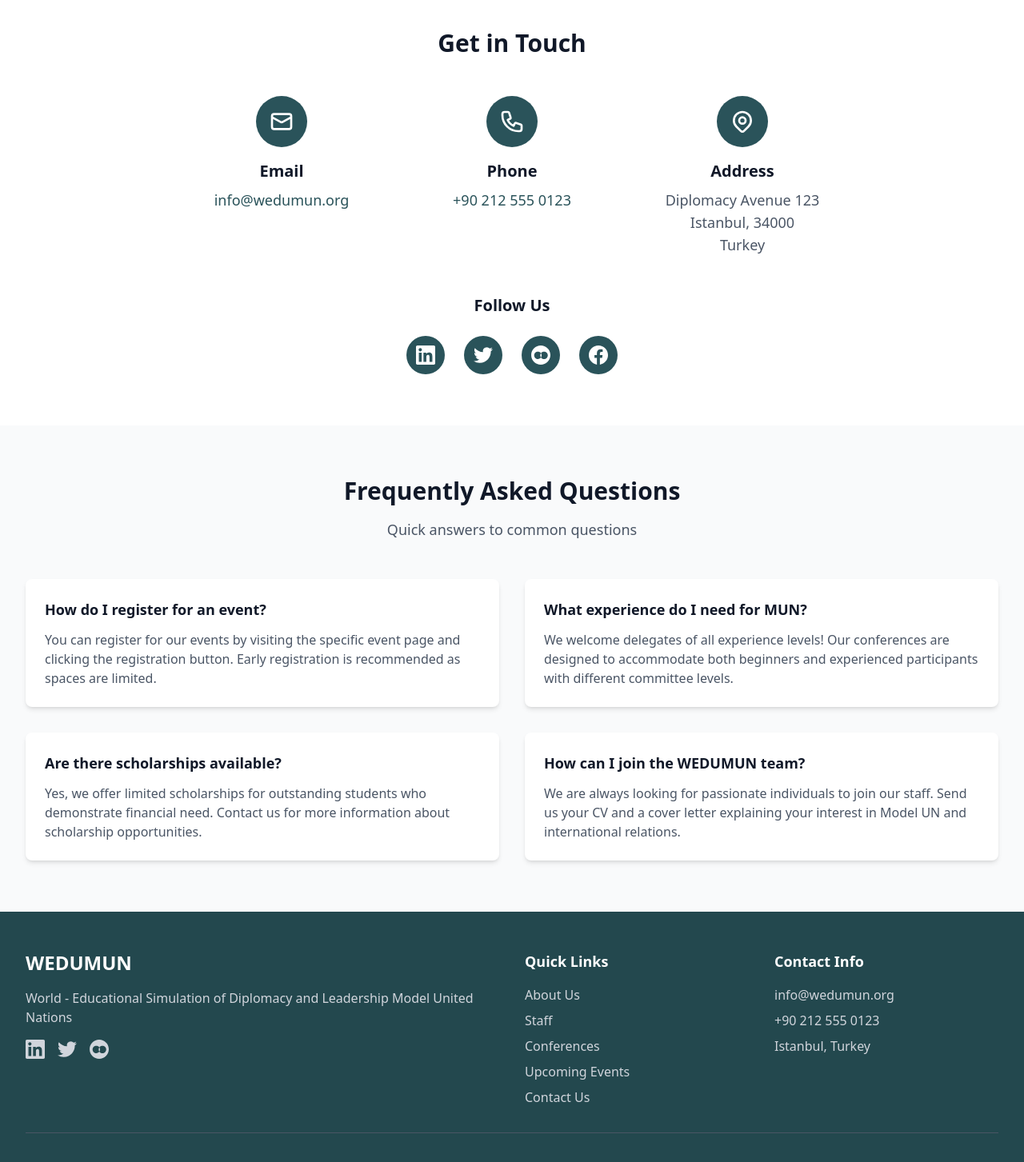
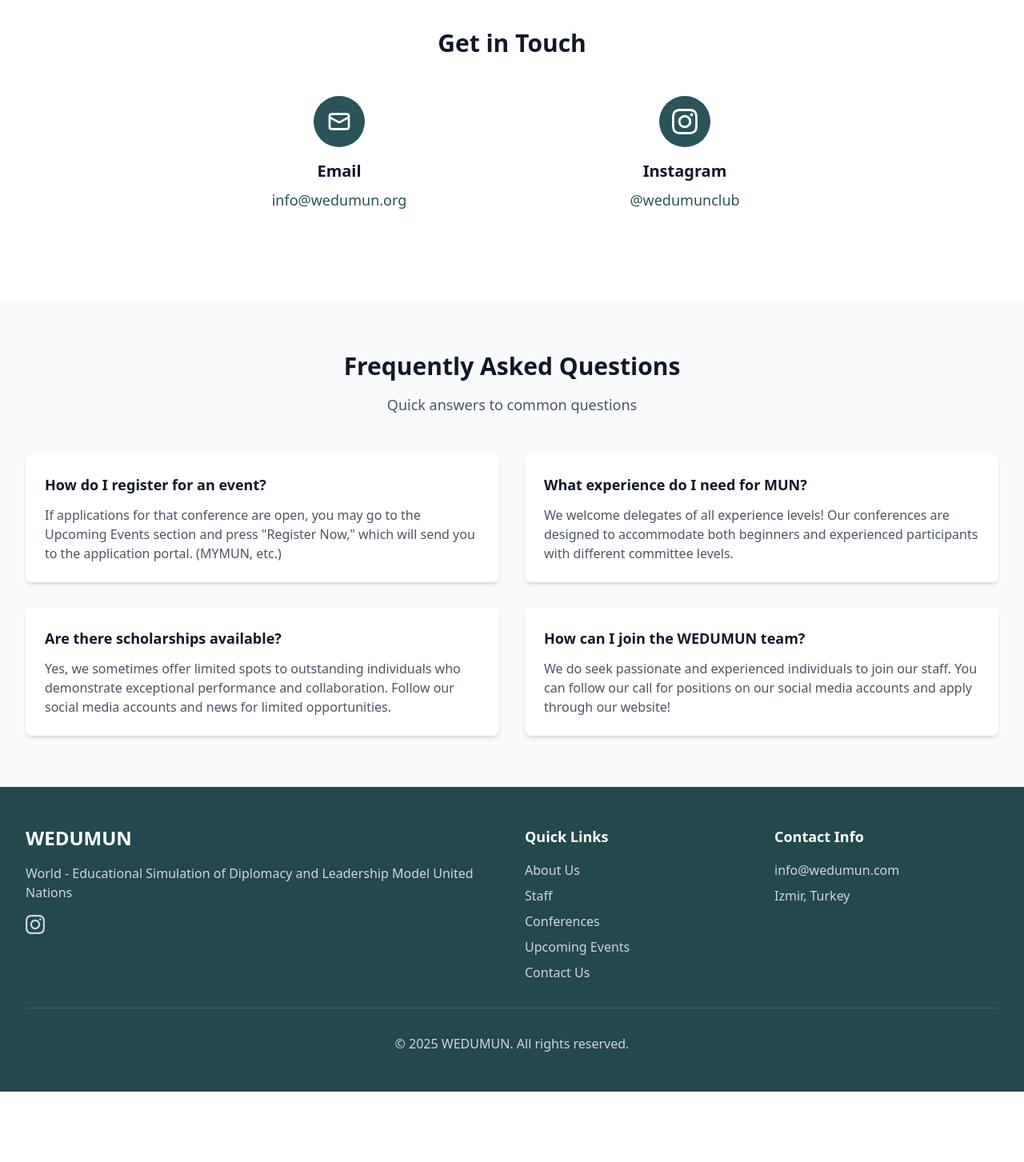
Before and after one commit to heudev/wedumun, a Next.js app: page /contact in a window 1280 px wide. Shown: the part 380-1833 px from the top of the page at 80% size. After the commit the page ends 1745 px from the top, so only its background shows below. Built offline with nearby package versions, Linux system fonts and the light colour scheme.

Commit message:
update contact page

```diff
--- a/src/app/contact/page.tsx
+++ b/src/app/contact/page.tsx
@@ -26,7 +26,7 @@ export default function Contact() {
                         <h2 className="text-3xl font-bold text-gray-900 mb-8">Get in Touch</h2>
                     </div>
 
-                    <div className="grid grid-cols-1 md:grid-cols-3 gap-8 mb-12">
+                    <div className="grid grid-cols-1 md:grid-cols-2 gap-8 mb-12">
                         {/* Email */}
                         <div className="text-center">
                             <div className="w-16 h-16 bg-[#2A535A] rounded-full flex items-center justify-center mx-auto mb-4">
@@ -40,79 +40,16 @@ export default function Contact() {
                             </a>
                         </div>
 
-                        {/* Phone */}
+                        {/* Instagram */}
                         <div className="text-center">
                             <div className="w-16 h-16 bg-[#2A535A] rounded-full flex items-center justify-center mx-auto mb-4">
-                                <svg className="w-8 h-8 text-white" fill="none" stroke="currentColor" viewBox="0 0 24 24">
-                                    <path strokeLinecap="round" strokeLinejoin="round" strokeWidth={2} d="M3 5a2 2 0 012-2h3.28a1 1 0 01.948.684l1.498 4.493a1 1 0 01-.502 1.21l-2.257 1.13a11.042 11.042 0 005.516 5.516l1.13-2.257a1 1 0 011.21-.502l4.493 1.498a1 1 0 01.684.949V19a2 2 0 01-2 2h-1C9.716 21 3 14.284 3 6V5z" />
+                                <svg className="w-8 h-8 text-white" fill="currentColor" viewBox="0 0 24 24">
+                                    <path d="M12 2.163c3.204 0 3.584.012 4.85.07 3.252.148 4.771 1.691 4.919 4.919.058 1.265.069 1.645.069 4.849 0 3.205-.012 3.584-.069 4.849-.149 3.225-1.664 4.771-4.919 4.919-1.266.058-1.644.07-4.85.07-3.204 0-3.584-.012-4.849-.07-3.26-.149-4.771-1.699-4.919-4.92-.058-1.265-.07-1.644-.07-4.849 0-3.204.013-3.583.07-4.849.149-3.227 1.664-4.771 4.919-4.919 1.266-.057 1.645-.069 4.849-.069zm0-2.163c-3.259 0-3.667.014-4.947.072-4.358.2-6.78 2.618-6.98 6.98-.059 1.281-.073 1.689-.073 4.948 0 3.259.014 3.668.072 4.948.2 4.358 2.618 6.78 6.98 6.98 1.281.058 1.689.072 4.948.072 3.259 0 3.668-.014 4.948-.072 4.354-.2 6.782-2.618 6.979-6.98.059-1.28.073-1.689.073-4.948 0-3.259-.014-3.667-.072-4.947-.196-4.354-2.617-6.78-6.979-6.98-1.281-.059-1.69-.073-4.949-.073zm0 5.838c-3.403 0-6.162 2.759-6.162 6.162s2.759 6.163 6.162 6.163 6.162-2.759 6.162-6.163c0-3.403-2.759-6.162-6.162-6.162zm0 10.162c-2.209 0-4-1.79-4-4 0-2.209 1.791-4 4-4s4 1.791 4 4c0 2.21-1.791 4-4 4zm6.406-11.845c-.796 0-1.441.645-1.441 1.44s.645 1.44 1.441 1.44c.795 0 1.439-.645 1.439-1.44s-.644-1.44-1.439-1.44z" />
                                 </svg>
                             </div>
-                            <h3 className="text-xl font-semibold text-gray-900 mb-2">Phone</h3>
-                            <a href={`tel:${contact.phone}`} className="text-[#2A535A] hover:text-[#23484E] transition-colors text-lg">
-                                {contact.phone}
-                            </a>
-                        </div>
-
-                        {/* Address */}
-                        <div className="text-center">
-                            <div className="w-16 h-16 bg-[#2A535A] rounded-full flex items-center justify-center mx-auto mb-4">
-                                <svg className="w-8 h-8 text-white" fill="none" stroke="currentColor" viewBox="0 0 24 24">
-                                    <path strokeLinecap="round" strokeLinejoin="round" strokeWidth={2} d="M17.657 16.657L13.414 20.9a1.998 1.998 0 01-2.827 0l-4.244-4.243a8 8 0 1111.314 0z" />
-                                    <path strokeLinecap="round" strokeLinejoin="round" strokeWidth={2} d="M15 11a3 3 0 11-6 0 3 3 0 016 0z" />
-                                </svg>
-                            </div>
-                            <h3 className="text-xl font-semibold text-gray-900 mb-2">Address</h3>
-                            <p className="text-gray-600 text-lg">
-                                {contact.address.street}<br />
-                                {contact.address.city}, {contact.address.postal}<br />
-                                {contact.address.country}
-                            </p>
-                        </div>
-                    </div>
-
-                    {/* Social Media */}
-                    <div className="text-center">
-                        <h3 className="text-xl font-semibold text-gray-900 mb-6">Follow Us</h3>
-                        <div className="flex justify-center space-x-6">
-                            <a
-                                href={contact.social.linkedin}
-                                target="_blank"
-                                rel="noopener noreferrer"
-                                className="w-12 h-12 bg-[#2A535A] text-white rounded-full flex items-center justify-center hover:bg-[#23484E] transition-colors"
-                            >
-                                <svg className="w-6 h-6" fill="currentColor" viewBox="0 0 24 24">
-                                    <path d="M20.447 20.452h-3.554v-5.569c0-1.328-.027-3.037-1.852-3.037-1.853 0-2.136 1.445-2.136 2.939v5.667H9.351V9h3.414v1.561h.046c.477-.9 1.637-1.85 3.37-1.85 3.601 0 4.267 2.37 4.267 5.455v6.286zM5.337 7.433c-1.144 0-2.063-.926-2.063-2.065 0-1.138.92-2.063 2.063-2.063 1.14 0 2.064.925 2.064 2.063 0 1.139-.925 2.065-2.064 2.065zm1.782 13.019H3.555V9h3.564v11.452zM22.225 0H1.771C.792 0 0 .774 0 1.729v20.542C0 23.227.792 24 1.771 24h20.451C23.2 24 24 23.227 24 22.271V1.729C24 .774 23.2 0 22.222 0h.003z" />
-                                </svg>
-                            </a>
-                            <a
-                                href={contact.social.twitter}
-                                target="_blank"
-                                rel="noopener noreferrer"
-                                className="w-12 h-12 bg-[#2A535A] text-white rounded-full flex items-center justify-center hover:bg-[#23484E] transition-colors"
-                            >
-                                <svg className="w-6 h-6" fill="currentColor" viewBox="0 0 24 24">
-                                    <path d="M23.953 4.57a10 10 0 01-2.825.775 4.958 4.958 0 002.163-2.723c-.951.555-2.005.959-3.127 1.184a4.92 4.92 0 00-8.384 4.482C7.69 8.095 4.067 6.13 1.64 3.162a4.822 4.822 0 00-.666 2.475c0 1.71.87 3.213 2.188 4.096a4.904 4.904 0 01-2.228-.616v.06a4.923 4.923 0 003.946 4.827 4.996 4.996 0 01-2.212.085 4.936 4.936 0 004.604 3.417 9.867 9.867 0 01-6.102 2.105c-.39 0-.779-.023-1.17-.067a13.995 13.995 0 007.557 2.209c9.053 0 13.998-7.496 13.998-13.985 0-.21 0-.42-.015-.63A9.935 9.935 0 0024 4.59z" />
-                                </svg>
-                            </a>
-                            <a
-                                href={contact.social.instagram}
-                                target="_blank"
-                                rel="noopener noreferrer"
-                                className="w-12 h-12 bg-[#2A535A] text-white rounded-full flex items-center justify-center hover:bg-[#23484E] transition-colors"
-                            >
-                                <svg className="w-6 h-6" fill="currentColor" viewBox="0 0 24 24">
-                                    <path d="M12.017 0C5.396 0 .029 5.367.029 11.987c0 6.62 5.367 11.987 11.988 11.987c6.62 0 11.987-5.367 11.987-11.987C24.014 5.367 18.637.001 12.017.001zM8.449 16.988c-1.297 0-2.448-.49-3.33-1.297C4.198 14.794 3.708 13.643 3.708 12.346s.49-2.448 1.297-3.33C5.902 8.135 7.053 7.645 8.35 7.645s2.448.49 3.33 1.297c.881.881 1.371 2.032 1.371 3.329s-.49 2.448-1.371 3.33c-.882.881-2.033 1.371-3.33 1.371zm7.598 0c-1.297 0-2.448-.49-3.33-1.297-.881-.881-1.371-2.032-1.371-3.33s.49-2.448 1.371-3.33c.882-.881 2.033-1.371 3.33-1.371s2.448.49 3.33 1.371c.881.882 1.371 2.033 1.371 3.33s-.49 2.448-1.371 3.33c-.882.881-2.033 1.371-3.33 1.371z" />
-                                </svg>
-                            </a>
-                            <a
-                                href={contact.social.facebook}
-                                target="_blank"
-                                rel="noopener noreferrer"
-                                className="w-12 h-12 bg-[#2A535A] text-white rounded-full flex items-center justify-center hover:bg-[#23484E] transition-colors"
-                            >
-                                <svg className="w-6 h-6" fill="currentColor" viewBox="0 0 24 24">
-                                    <path d="M24 12.073c0-6.627-5.373-12-12-12s-12 5.373-12 12c0 5.99 4.388 10.954 10.125 11.854v-8.385H7.078v-3.47h3.047V9.43c0-3.007 1.792-4.669 4.533-4.669 1.312 0 2.686.235 2.686.235v2.953H15.83c-1.491 0-1.956.925-1.956 1.874v2.25h3.328l-.532 3.47h-2.796v8.385C19.612 23.027 24 18.062 24 12.073z" />
-                                </svg>
+                            <h3 className="text-xl font-semibold text-gray-900 mb-2">Instagram</h3>
+                            <a href={contact.social.instagram} target="_blank" rel="noopener noreferrer" className="text-[#2A535A] hover:text-[#23484E] transition-colors text-lg">
+                                @wedumunclub
                             </a>
                         </div>
                     </div>
@@ -130,7 +67,7 @@ export default function Contact() {
                     <div className="grid grid-cols-1 md:grid-cols-2 gap-8">
                         <div className="bg-white rounded-lg shadow-md p-6">
                             <h3 className="text-lg font-semibold text-gray-900 mb-3">How do I register for an event?</h3>
-                            <p className="text-gray-600">You can register for our events by visiting the specific event page and clicking the registration button. Early registration is recommended as spaces are limited.</p>
+                            <p className="text-gray-600">If applications for that conference are open, you may go to the Upcoming Events section and press &quot;Register Now,&quot; which will send you to the application portal. (MYMUN, etc.)</p>
                         </div>
 
                         <div className="bg-white rounded-lg shadow-md p-6">
@@ -140,12 +77,12 @@ export default function Contact() {
 
                         <div className="bg-white rounded-lg shadow-md p-6">
                             <h3 className="text-lg font-semibold text-gray-900 mb-3">Are there scholarships available?</h3>
-                            <p className="text-gray-600">Yes, we offer limited scholarships for outstanding students who demonstrate financial need. Contact us for more information about scholarship opportunities.</p>
+                            <p className="text-gray-600">Yes, we sometimes offer limited spots to outstanding individuals who demonstrate exceptional performance and collaboration. Follow our social media accounts and news for limited opportunities.</p>
                         </div>
 
                         <div className="bg-white rounded-lg shadow-md p-6">
                             <h3 className="text-lg font-semibold text-gray-900 mb-3">How can I join the WEDUMUN team?</h3>
-                            <p className="text-gray-600">We are always looking for passionate individuals to join our staff. Send us your CV and a cover letter explaining your interest in Model UN and international relations.</p>
+                            <p className="text-gray-600">We do seek passionate and experienced individuals to join our staff. You can follow our call for positions on our social media accounts and apply through our website!</p>
                         </div>
                     </div>
                 </div>
--- a/src/components/Footer.tsx
+++ b/src/components/Footer.tsx
@@ -12,22 +12,10 @@ const Footer = () => {
                             World - Educational Simulation of Diplomacy and Leadership Model United Nations
                         </p>
                         <div className="flex space-x-4">
-                            <a href="https://linkedin.com/company/wedumun" className="text-gray-300 hover:text-white transition-colors">
-                                <span className="sr-only">LinkedIn</span>
-                                <svg className="h-6 w-6" fill="currentColor" viewBox="0 0 24 24">
-                                    <path d="M20.447 20.452h-3.554v-5.569c0-1.328-.027-3.037-1.852-3.037-1.853 0-2.136 1.445-2.136 2.939v5.667H9.351V9h3.414v1.561h.046c.477-.9 1.637-1.85 3.37-1.85 3.601 0 4.267 2.37 4.267 5.455v6.286zM5.337 7.433c-1.144 0-2.063-.926-2.063-2.065 0-1.138.92-2.063 2.063-2.063 1.14 0 2.064.925 2.064 2.063 0 1.139-.925 2.065-2.064 2.065zm1.782 13.019H3.555V9h3.564v11.452zM22.225 0H1.771C.792 0 0 .774 0 1.729v20.542C0 23.227.792 24 1.771 24h20.451C23.2 24 24 23.227 24 22.271V1.729C24 .774 23.2 0 22.222 0h.003z" />
-                                </svg>
-                            </a>
-                            <a href="https://twitter.com/wedumun" className="text-gray-300 hover:text-white transition-colors">
-                                <span className="sr-only">Twitter</span>
-                                <svg className="h-6 w-6" fill="currentColor" viewBox="0 0 24 24">
-                                    <path d="M23.953 4.57a10 10 0 01-2.825.775 4.958 4.958 0 002.163-2.723c-.951.555-2.005.959-3.127 1.184a4.92 4.92 0 00-8.384 4.482C7.69 8.095 4.067 6.13 1.64 3.162a4.822 4.822 0 00-.666 2.475c0 1.71.87 3.213 2.188 4.096a4.904 4.904 0 01-2.228-.616v.06a4.923 4.923 0 003.946 4.827 4.996 4.996 0 01-2.212.085 4.936 4.936 0 004.604 3.417 9.867 9.867 0 01-6.102 2.105c-.39 0-.779-.023-1.17-.067a13.995 13.995 0 007.557 2.209c9.053 0 13.998-7.496 13.998-13.985 0-.21 0-.42-.015-.63A9.935 9.935 0 0024 4.59z" />
-                                </svg>
-                            </a>
-                            <a href="https://instagram.com/wedumun" className="text-gray-300 hover:text-white transition-colors">
+                            <a href="https://instagram.com/wedumunclub" target='_blank' className="text-gray-300 hover:text-white transition-colors">
                                 <span className="sr-only">Instagram</span>
                                 <svg className="h-6 w-6" fill="currentColor" viewBox="0 0 24 24">
-                                    <path d="M12.017 0C5.396 0 .029 5.367.029 11.987c0 6.62 5.367 11.987 11.988 11.987c6.62 0 11.987-5.367 11.987-11.987C24.014 5.367 18.637.001 12.017.001zM8.449 16.988c-1.297 0-2.448-.49-3.33-1.297C4.198 14.794 3.708 13.643 3.708 12.346s.49-2.448 1.297-3.33C5.902 8.135 7.053 7.645 8.35 7.645s2.448.49 3.33 1.297c.881.881 1.371 2.032 1.371 3.329s-.49 2.448-1.371 3.33c-.882.881-2.033 1.371-3.33 1.371zm7.598 0c-1.297 0-2.448-.49-3.33-1.297-.881-.881-1.371-2.032-1.371-3.33s.49-2.448 1.371-3.33c.882-.881 2.033-1.371 3.33-1.371s2.448.49 3.33 1.371c.881.882 1.371 2.033 1.371 3.33s-.49 2.448-1.371 3.33c-.882.881-2.033 1.371-3.33 1.371z" />
+                                    <path d="M12 2.163c3.204 0 3.584.012 4.85.07 3.252.148 4.771 1.691 4.919 4.919.058 1.265.069 1.645.069 4.849 0 3.205-.012 3.584-.069 4.849-.149 3.225-1.664 4.771-4.919 4.919-1.266.058-1.644.07-4.85.07-3.204 0-3.584-.012-4.849-.07-3.26-.149-4.771-1.699-4.919-4.92-.058-1.265-.07-1.644-.07-4.849 0-3.204.013-3.583.07-4.849.149-3.227 1.664-4.771 4.919-4.919 1.266-.057 1.645-.069 4.849-.069zm0-2.163c-3.259 0-3.667.014-4.947.072-4.358.2-6.78 2.618-6.98 6.98-.059 1.281-.073 1.689-.073 4.948 0 3.259.014 3.668.072 4.948.2 4.358 2.618 6.78 6.98 6.98 1.281.058 1.689.072 4.948.072 3.259 0 3.668-.014 4.948-.072 4.354-.2 6.782-2.618 6.979-6.98.059-1.28.073-1.689.073-4.948 0-3.259-.014-3.667-.072-4.947-.196-4.354-2.617-6.78-6.979-6.98-1.281-.059-1.69-.073-4.949-.073zm0 5.838c-3.403 0-6.162 2.759-6.162 6.162s2.759 6.163 6.162 6.163 6.162-2.759 6.162-6.163c0-3.403-2.759-6.162-6.162-6.162zm0 10.162c-2.209 0-4-1.79-4-4 0-2.209 1.791-4 4-4s4 1.791 4 4c0 2.21-1.791 4-4 4zm6.406-11.845c-.796 0-1.441.645-1.441 1.44s.645 1.44 1.441 1.44c.795 0 1.439-.645 1.439-1.44s-.644-1.44-1.439-1.44z" />
                                 </svg>
                             </a>
                         </div>
@@ -69,9 +57,8 @@ const Footer = () => {
                     <div>
                         <h4 className="text-lg font-semibold mb-4">Contact Info</h4>
                         <ul className="space-y-2 text-gray-300">
-                            <li>info@wedumun.org</li>
-                            <li>+90 212 555 0123</li>
-                            <li>Istanbul, Turkey</li>
+                            <li>info@wedumun.com</li>
+                            <li>Izmir, Turkey</li>
                         </ul>
                     </div>
                 </div>
--- a/src/data/organization.json
+++ b/src/data/organization.json
@@ -179,18 +179,8 @@
     ],
     "contact": {
         "email": "info@wedumun.org",
-        "phone": "+90 212 555 0123",
-        "address": {
-            "street": "Diplomacy Avenue 123",
-            "city": "Istanbul",
-            "country": "Turkey",
-            "postal": "34000"
-        },
         "social": {
-            "linkedin": "https://linkedin.com/company/wedumun",
-            "twitter": "https://twitter.com/wedumun",
-            "instagram": "https://instagram.com/wedumun",
-            "facebook": "https://facebook.com/wedumun"
+            "instagram": "https://instagram.com/wedumunclub"
         }
     }
 }
```
